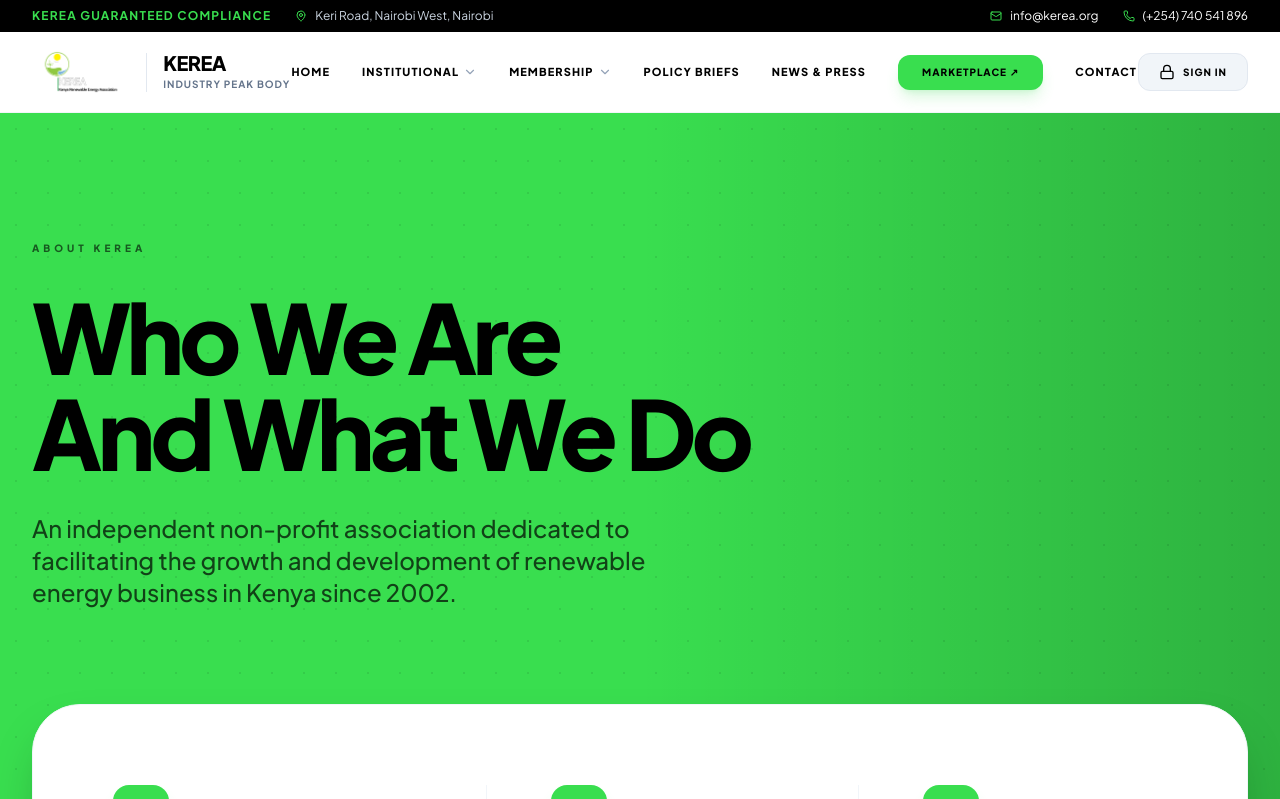
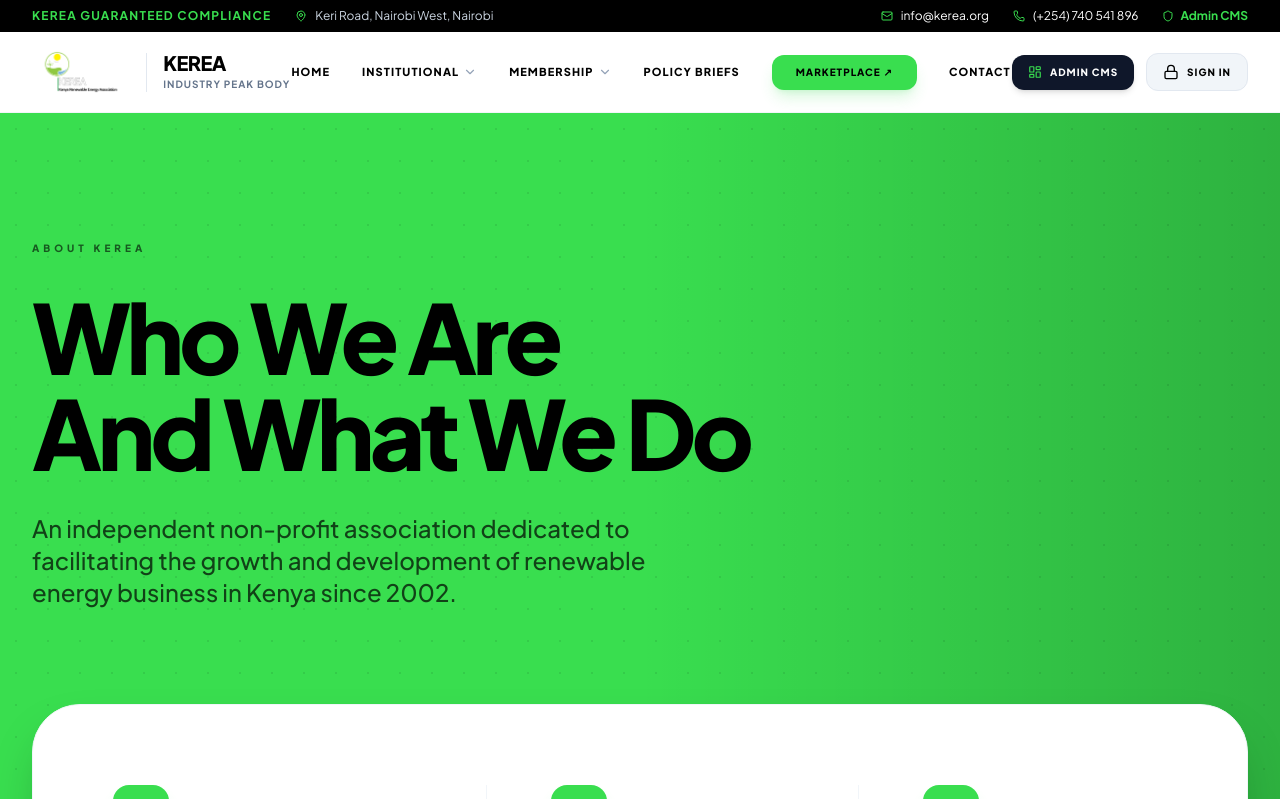
Before and after one commit to edwinkimani88/kerea, a PHP site: page /about/index.php in a window 1280 px wide. Shown: the top 799 px of the page. Run offline with PHP 8.4, Linux system fonts and the light colour scheme; data comes from the database, SQL or seed files in the repository; some libraries are stand-ins or nearby versions.

Commit message:
Fix logo pathing, move News link to footer, fix Leadership page route, and add Admin CMS shortcuts

```diff
--- a/includes/config.php
+++ b/includes/config.php
@@ -6,6 +6,19 @@
  *
  * This file replaces the old settings.json approach.
  */
+
+if (!function_exists('get_base_url')) {
+    function get_base_url(): string
+    {
+        $docRoot = isset($_SERVER['DOCUMENT_ROOT']) ? str_replace('\\', '/', rtrim($_SERVER['DOCUMENT_ROOT'], '/\\')) : '';
+        $appRoot = str_replace('\\', '/', dirname(__DIR__));
+        if (!empty($docRoot) && str_starts_with(strtolower($appRoot), strtolower($docRoot))) {
+            $rel = substr($appRoot, strlen($docRoot));
+            return rtrim(str_replace('\\', '/', $rel), '/') . '/';
+        }
+        return '/';
+    }
+}
 
 if (!function_exists('get_settings')) {
 
--- a/includes/footer.php
+++ b/includes/footer.php
@@ -1,6 +1,14 @@
 <?php
 include_once __DIR__ . '/config.php';
-if(!isset($base_url)) $base_url = "/";
+$calculated_base = get_base_url();
+if (!isset($base_url) || $base_url === '/' || $base_url === './') {
+    $base_url = $calculated_base;
+}
+
+$logo_main_path = $settings['logo_main'] ?? 'assets/kerea-logo-main.png';
+$logo_main_url  = (str_starts_with($logo_main_path, 'http://') || str_starts_with($logo_main_path, 'https://'))
+    ? $logo_main_path
+    : $base_url . ltrim($logo_main_path, '/');
 ?>
 <footer class="text-white pt-24 pb-12 border-t border-white/5 relative overflow-hidden" style="background-color: <?php echo htmlspecialchars($settings['footer_bg_color'] ?? '#0a0a0a'); ?>">
     <!-- Parallax Background Pattern -->
@@ -11,20 +19,20 @@ if(!isset($base_url)) $base_url = "/";
             <!-- Brand Column -->
             <div class="space-y-8">
                 <a href="<?php echo $base_url; ?>" class="flex items-center gap-3">
-                    <img src="<?php echo $base_url . ltrim($settings['logo_main'] ?? 'assets/kerea-logo-main.png', '/'); ?>" alt="KEREA" class="h-10 w-auto filter brightness-0 invert opacity-90">
+                    <img src="<?php echo $logo_main_url; ?>" alt="KEREA" class="h-10 w-auto filter brightness-0 invert opacity-90">
                     <span class="text-xl font-black tracking-tight">KEREA</span>
                 </a>
                 <p class="text-sm text-slate-400 leading-relaxed max-w-xs font-medium">
                     <?php echo htmlspecialchars($settings['footer_text'] ?? 'The primary representative body for all sustainable energy practitioners and corporate stakeholders across East Africa.'); ?>
                 </p>
                 <div class="flex gap-4">
-                    <a href="<?php echo htmlspecialchars($settings['social_facebook'] ?? '#'); ?>" class="w-10 h-10 rounded-xl bg-white/5 border border-white/10 flex items-center justify-center hover:bg-primary transition-all group">
+                    <a href="<?php echo htmlspecialchars($settings['social_facebook'] ?? 'https://www.facebook.com/KEREAKENYA/'); ?>" target="_blank" rel="noopener noreferrer" class="w-10 h-10 rounded-xl bg-white/5 border border-white/10 flex items-center justify-center hover:bg-primary transition-all group">
                         <i data-lucide="facebook" class="w-4.5 h-4.5 text-slate-400 group-hover:text-black"></i>
                     </a>
-                    <a href="<?php echo htmlspecialchars($settings['social_twitter'] ?? '#'); ?>" class="w-10 h-10 rounded-xl bg-white/5 border border-white/10 flex items-center justify-center hover:bg-primary transition-all group">
+                    <a href="<?php echo htmlspecialchars($settings['social_twitter'] ?? 'https://x.com/KereaInfo'); ?>" target="_blank" rel="noopener noreferrer" class="w-10 h-10 rounded-xl bg-white/5 border border-white/10 flex items-center justify-center hover:bg-primary transition-all group">
                         <i data-lucide="twitter" class="w-4.5 h-4.5 text-slate-400 group-hover:text-black"></i>
                     </a>
-                    <a href="<?php echo htmlspecialchars($settings['social_linkedin'] ?? '#'); ?>" class="w-10 h-10 rounded-xl bg-white/5 border border-white/10 flex items-center justify-center hover:bg-primary transition-all group">
+                    <a href="<?php echo htmlspecialchars($settings['social_linkedin'] ?? 'https://www.linkedin.com/company/kenya-renewable-energy-association/?originalSubdomain=ke'); ?>" target="_blank" rel="noopener noreferrer" class="w-10 h-10 rounded-xl bg-white/5 border border-white/10 flex items-center justify-center hover:bg-primary transition-all group">
                         <i data-lucide="linkedin" class="w-4.5 h-4.5 text-slate-400 group-hover:text-black"></i>
                     </a>
                 </div>
@@ -36,10 +44,11 @@ if(!isset($base_url)) $base_url = "/";
                 <ul class="space-y-4">
                     <li><a href="<?php echo $base_url; ?>about/" class="text-xs text-slate-400 hover:text-primary transition-all font-bold flex items-center gap-2 group"><i data-lucide="chevron-right" class="w-3 h-3 text-primary opacity-0 group-hover:opacity-100 transition-opacity"></i> Institutional Hub</a></li>
                     <li><a href="<?php echo $base_url; ?>leadership/" class="text-xs text-slate-400 hover:text-primary transition-all font-bold flex items-center gap-2 group"><i data-lucide="chevron-right" class="w-3 h-3 text-primary opacity-0 group-hover:opacity-100 transition-opacity"></i> Leadership & Governance</a></li>
+                    <li><a href="<?php echo $base_url; ?>news/" class="text-xs text-slate-400 hover:text-primary transition-all font-bold flex items-center gap-2 group"><i data-lucide="chevron-right" class="w-3 h-3 text-primary opacity-0 group-hover:opacity-100 transition-opacity"></i> News & Press Releases</a></li>
                     <li><a href="<?php echo $base_url; ?>portal/dashboard.html" class="text-xs text-primary hover:text-white transition-all font-bold flex items-center gap-2 group"><i data-lucide="shield-check" class="w-4 h-4 text-primary"></i> Member Portal</a></li>
                     <li><a href="<?php echo htmlspecialchars($settings['marketplace_url'] ?? 'https://marketplace.kerea.org/'); ?>" target="_blank" rel="noopener noreferrer" class="text-xs text-slate-400 hover:text-primary transition-all font-bold flex items-center gap-2 group"><i data-lucide="external-link" class="w-3 h-3 text-primary opacity-0 group-hover:opacity-100 transition-opacity"></i> Marketplace ↗</a></li>
                     <li><a href="<?php echo $base_url; ?>member-directory/" class="text-xs text-slate-400 hover:text-primary transition-all font-bold flex items-center gap-2 group"><i data-lucide="chevron-right" class="w-3 h-3 text-primary opacity-0 group-hover:opacity-100 transition-opacity"></i> Member Directory</a></li>
-                    <li><a href="<?php echo $base_url; ?>news/" class="text-xs text-slate-400 hover:text-primary transition-all font-bold flex items-center gap-2 group"><i data-lucide="chevron-right" class="w-3 h-3 text-primary opacity-0 group-hover:opacity-100 transition-opacity"></i> Press Releases</a></li>
+                    <li><a href="<?php echo $base_url; ?>admin/" class="text-xs text-emerald-400 hover:text-white transition-all font-bold flex items-center gap-2 group"><i data-lucide="layout-dashboard" class="w-3.5 h-3.5 text-primary"></i> Admin CMS Dashboard</a></li>
                 </ul>
             </div>
 
--- a/includes/header.php
+++ b/includes/header.php
@@ -1,7 +1,20 @@
 <?php
 include_once __DIR__ . '/config.php';
-if(!isset($base_url)) $base_url = "/";
-if(!isset($active_page)) $active_page = "home";
+$calculated_base = get_base_url();
+if (!isset($base_url) || $base_url === '/' || $base_url === './') {
+    $base_url = $calculated_base;
+}
+if (!isset($active_page)) $active_page = "home";
+
+$logo_main_path = $settings['logo_main'] ?? 'assets/kerea-logo-main.png';
+$logo_main_url  = (str_starts_with($logo_main_path, 'http://') || str_starts_with($logo_main_path, 'https://'))
+    ? $logo_main_path
+    : $base_url . ltrim($logo_main_path, '/');
+
+$logo_load_path = $settings['logo_load'] ?? 'assets/logo-load.png';
+$logo_load_url  = (str_starts_with($logo_load_path, 'http://') || str_starts_with($logo_load_path, 'https://'))
+    ? $logo_load_path
+    : $base_url . ltrim($logo_load_path, '/');
 
 $nav_style_class = (($settings['nav_style'] ?? 'static') === 'glass')
     ? 'sticky top-4 z-50 max-w-7xl mx-auto rounded-3xl bg-white/70 backdrop-blur-xl border border-slate-200/50 shadow-xl py-3 px-6 transition-all duration-300'
@@ -11,7 +24,7 @@ $nav_style_class = (($settings['nav_style'] ?? 'static') === 'glass')
 <!-- Premium Preloader - Using Logo Load -->
 <div id="preloader">
     <div class="loader-content">
-        <img src="<?php echo $base_url . ltrim($settings['logo_load'] ?? 'assets/logo-load.png', '/'); ?>" alt="Kerea Loading" class="loader-logo">
+        <img src="<?php echo $logo_load_url; ?>" alt="Kerea Loading" class="loader-logo">
 
         <div class="w-32 h-1 bg-slate-100 rounded-full overflow-hidden mt-4">
             <div id="preloader-bar" class="h-full bg-primary w-0 transition-all duration-700"></div>
@@ -38,6 +51,10 @@ $nav_style_class = (($settings['nav_style'] ?? 'static') === 'glass')
                 <i data-lucide="phone" class="w-3 h-3 text-primary"></i>
                 <span><?php echo htmlspecialchars($settings['header_phone'] ?? '(+254) 740 541 896'); ?></span>
             </div>
+            <a href="<?php echo $base_url; ?>admin/" class="flex items-center gap-1.5 text-primary hover:text-white font-bold transition-colors">
+                <i data-lucide="shield" class="w-3 h-3 text-primary"></i>
+                <span>Admin CMS</span>
+            </a>
         </div>
     </div>
 </div>
@@ -48,7 +65,7 @@ $nav_style_class = (($settings['nav_style'] ?? 'static') === 'glass')
         <div class="flex justify-between items-center">
             <!-- Logo - Official KereaMain -->
             <a href="<?php echo $base_url; ?>" class="flex items-center gap-4 group">
-                <img src="<?php echo $base_url . ltrim($settings['logo_main'] ?? 'assets/kerea-logo-main.png', '/'); ?>" alt="KEREA" class="h-12 w-auto object-contain">
+                <img src="<?php echo $logo_main_url; ?>" alt="KEREA" class="h-12 w-auto object-contain">
                 <div class="hidden sm:flex flex-col border-l border-slate-200 pl-4">
                     <span class="text-xl font-black tracking-tight text-black leading-none">KEREA</span>
                     <span class="text-[10px] font-bold text-slate-500 tracking-widest uppercase mt-1">Industry Peak Body</span>
@@ -82,13 +99,15 @@ $nav_style_class = (($settings['nav_style'] ?? 'static') === 'glass')
                 </div>
 
                 <a href="<?php echo $base_url; ?>policy-advocacy/" class="text-[11px] font-black uppercase tracking-widest text-black hover:text-primary transition-colors">Policy Briefs</a>
-                <a href="<?php echo $base_url; ?>news/" class="text-[11px] font-black uppercase tracking-widest transition-colors <?php echo ($active_page == 'news') ? 'text-primary' : 'text-black hover:text-primary'; ?>">News & Press</a>
                 <a href="<?php echo htmlspecialchars($settings['marketplace_url'] ?? 'https://marketplace.kerea.org/'); ?>" target="_blank" rel="noopener noreferrer" class="px-6 py-2.5 bg-primary text-black text-[10px] font-black uppercase tracking-widest rounded-xl hover:bg-slate-900 hover:text-white transition-all shadow-lg shadow-primary/20 text-center">Marketplace ↗</a>
                 <a href="<?php echo $base_url; ?>contact/" class="text-[11px] font-black uppercase tracking-widest text-black hover:text-primary transition-colors"><?php echo ($active_page == 'contact') ? '<span class="text-primary">Contact</span>' : 'Contact'; ?></a>
             </nav>
 
-            <div class="flex items-center gap-4">
-                <a href="<?php echo $base_url; ?>auth/" class="hidden sm:flex items-center gap-2 px-5 py-2.5 rounded-xl text-[10px] font-black uppercase tracking-widest text-black bg-slate-100 hover:bg-primary hover:text-black transition-all border border-slate-200">
+            <div class="flex items-center gap-3">
+                <a href="<?php echo $base_url; ?>admin/" class="hidden sm:flex items-center gap-2 px-4 py-2.5 rounded-xl text-[10px] font-black uppercase tracking-widest text-white bg-slate-900 hover:bg-primary hover:text-black transition-all shadow-md">
+                    <i data-lucide="layout-dashboard" class="w-3.5 h-3.5 text-primary"></i> Admin CMS
+                </a>
+                <a href="<?php echo $base_url; ?>auth/" class="hidden sm:flex items-center gap-2 px-4 py-2.5 rounded-xl text-[10px] font-black uppercase tracking-widest text-black bg-slate-100 hover:bg-primary hover:text-black transition-all border border-slate-200">
                     <i data-lucide="lock" class="w-4 h-4"></i> Sign In
                 </a>
                 <button id="mobile-menu-btn" class="xl:hidden p-3 rounded-xl bg-slate-100 text-black hover:bg-primary transition-all" aria-label="Menu">
@@ -106,7 +125,7 @@ $nav_style_class = (($settings['nav_style'] ?? 'static') === 'glass')
     <div class="absolute top-0 right-0 h-full w-80 max-w-[90vw] bg-white shadow-2xl flex flex-col overflow-y-auto">
         <div class="p-6 border-b border-slate-100 flex items-center justify-between">
             <a href="<?php echo $base_url; ?>" class="flex items-center gap-3">
-                <img src="<?php echo $base_url . ltrim($settings['logo_main'] ?? 'assets/kerea-logo-main.png', '/'); ?>" alt="KEREA" class="h-9 w-auto">
+                <img src="<?php echo $logo_main_url; ?>" alt="KEREA" class="h-9 w-auto">
                 <span class="font-black text-lg tracking-tight text-black">KEREA</span>
             </a>
             <button id="mobile-menu-close" class="p-2 rounded-xl bg-slate-100 hover:bg-primary transition-all">
@@ -119,6 +138,9 @@ $nav_style_class = (($settings['nav_style'] ?? 'static') === 'glass')
             </a>
             <a href="<?php echo $base_url; ?>about/" class="flex items-center gap-3 px-4 py-3 rounded-xl font-black text-[11px] uppercase tracking-widest <?php echo $active_page=='about' ? 'bg-primary text-black' : 'text-slate-700 hover:bg-slate-50 hover:text-primary'; ?> transition-all">
                 <i data-lucide="info" class="w-4 h-4"></i> About Us
+            </a>
+            <a href="<?php echo $base_url; ?>leadership/" class="flex items-center gap-3 px-4 py-3 rounded-xl font-black text-[11px] uppercase tracking-widest text-slate-700 hover:bg-slate-50 hover:text-primary transition-all">
+                <i data-lucide="shield-check" class="w-4 h-4 text-primary"></i> Leadership & Governance
             </a>
             <a href="<?php echo $base_url; ?>membership/" class="flex items-center gap-3 px-4 py-3 rounded-xl font-black text-[11px] uppercase tracking-widest <?php echo $active_page=='membership' ? 'bg-primary text-black' : 'text-slate-700 hover:bg-slate-50 hover:text-primary'; ?> transition-all">
                 <i data-lucide="award" class="w-4 h-4"></i> Membership
@@ -137,6 +159,9 @@ $nav_style_class = (($settings['nav_style'] ?? 'static') === 'glass')
             </a>
         </nav>
         <div class="p-6 border-t border-slate-100 space-y-3">
+            <a href="<?php echo $base_url; ?>admin/" class="w-full py-4 bg-slate-900 text-white font-black text-[10px] uppercase tracking-widest rounded-xl flex items-center justify-center gap-2 hover:bg-primary hover:text-black transition-all">
+                <i data-lucide="layout-dashboard" class="w-4 h-4 text-primary"></i> Admin CMS Dashboard
+            </a>
             <a href="<?php echo htmlspecialchars($settings['marketplace_url'] ?? 'https://marketplace.kerea.org/'); ?>" target="_blank" rel="noopener noreferrer" class="w-full py-4 bg-primary text-black font-black text-[10px] uppercase tracking-widest rounded-xl flex items-center justify-center gap-2 shadow-lg shadow-primary/20 hover:bg-primary-dark transition-all">
                 <i data-lucide="shopping-bag" class="w-4 h-4"></i> Marketplace ↗
             </a>
```
